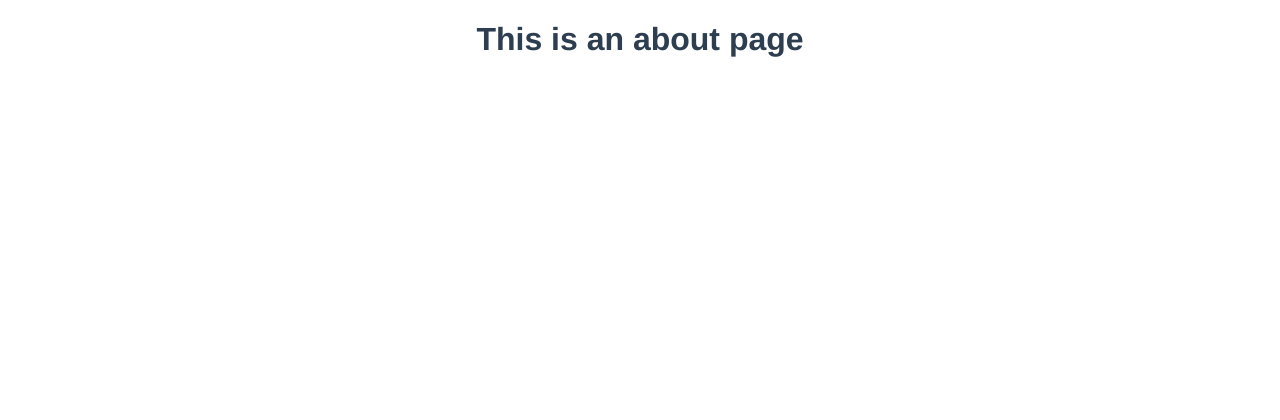
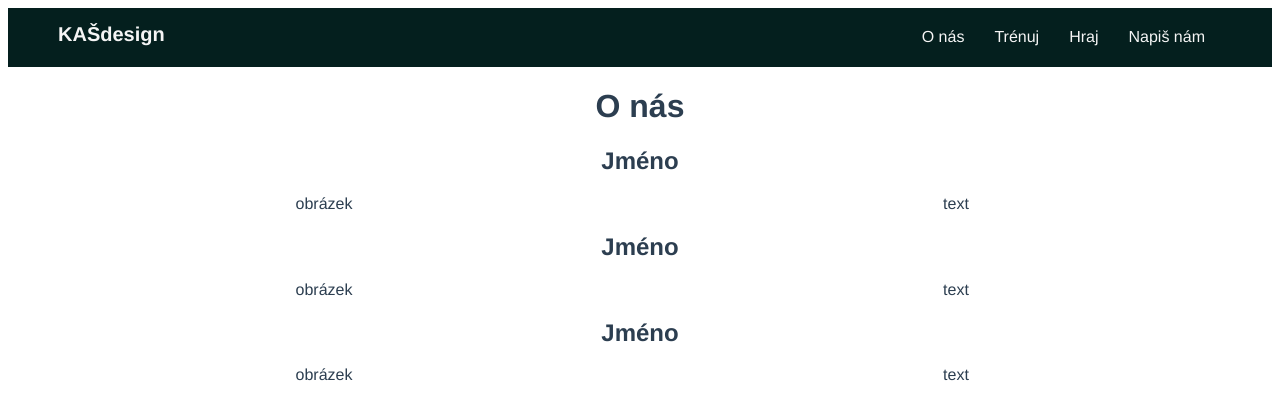
Before and after one commit to Allicce/memory-game, a Vue app: page /about in a window 1280 px wide. Shown: the top 420 px of the page. Built offline with nearby package versions, Linux system fonts and the light colour scheme.

Commit message:
Layout of About page

```diff
--- /dev/null
+++ b/src/components/Profile.vue
@@ -0,0 +1,26 @@
+<template>
+  <div>
+    <h2>Jméno</h2>
+    <div class="container">
+      <div class="picture">obrázek</div>
+      <div class="text">text</div>
+    </div>
+  </div>
+</template>
+<script>
+export default {}
+</script>
+<style scoped>
+.container {
+    display:flex;
+}
+.picture {
+    flex: 1 1 50%;
+}
+.text {
+    flex: 1 1 50%;
+}
+.change {
+    flex-direction: row-reverse;
+}
+</style>
--- a/src/views/About.vue
+++ b/src/views/About.vue
@@ -1,5 +1,25 @@
 <template>
   <div class="about">
-    <h1>This is an about page</h1>
+    <heading />
+    <h1>O nás</h1>
+    <profile />
+    <profile :class="container = change" />
+    <profile />
   </div>
 </template>
+
+<script>
+import Header from '../components/Header.vue'
+import Profile from '../components/Profile.vue'
+export default {
+  components: {
+    heading: Header,
+    profile: Profile
+  }
+}
+</script>
+<style>
+.change {
+    flex-direction: row-reverse;
+}
+</style>
--- a/src/views/ContactUs.vue
+++ b/src/views/ContactUs.vue
@@ -1,13 +1,16 @@
 <template>
-  <div><h1>Napiš nám</h1></div>
+  <div>
+    <heading />
+    <h1>Napiš nám</h1></div>
 </template>
 
 <script>
+import Header from '../components/Header.vue'
 export default {
-
+  components: {
+    heading: Header
+  }
 }
 </script>
 
-<style>
-
-</style>
+<style></style>
```
